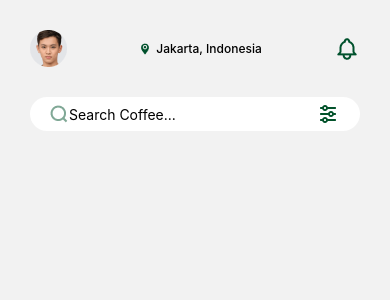
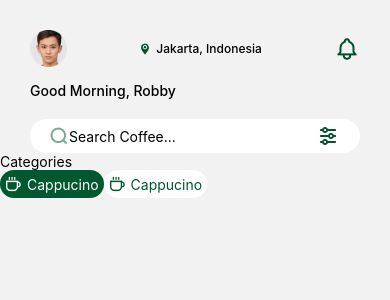
Before and after one commit to robbytrujillo/coffeshope, a React Native app: screen /Home in a window 390 px wide. Shown: the top 300 px of the page. Built offline with nearby package versions, Linux system fonts and the light colour scheme.

Commit message:
introduction cofeeshope | home page custom

```diff
--- a/src/assets/icon/index.js
+++ b/src/assets/icon/index.js
@@ -5,7 +5,8 @@ import Location from "./location.png";
 import Rate from "./rate.png";
 import FavoriteOn from "./favoriteon.png";
 import FavoriteOff from "./favoriteoff.png";
-import Coffe from "./coffe.png";
+import Coffee from "./coffee.png";
 import AddButton from "./add.png";
+import GreenCoffee from "./greencoffee.png";
 
-export { Notification, Search, Filter, Location, Rate, FavoriteOn, FavoriteOff, Coffe, AddButton };
+export { Notification, Search, Filter, Location, Rate, FavoriteOn, FavoriteOff, Coffee, GreenCoffee, AddButton };
--- a/src/pages/Home/index.js
+++ b/src/pages/Home/index.js
@@ -1,7 +1,7 @@
 import { StyleSheet, Text, View, Image, TouchableOpacity } from "react-native";
 import React from "react";
-import { Photoprofile, Location, Notification, Search, Filter } from "../../assets/";
-import { TextInput } from "react-native-gesture-handler";
+import { Photoprofile, Location, Notification, Search, Filter, Coffee, GreenCoffee } from "../../assets/";
+import { ScrollView, TextInput } from "react-native-gesture-handler";
 // import { TouchableOpacity } from "react-native-gesture-handler";
 
 const Home = () => {
@@ -22,17 +22,41 @@ const Home = () => {
       </View>
       {/* End TopMenu */}
 
+      <View style={{ marginHorizontal: 30, marginTop: 15 }}>
+        <Text style={{ fontWeight: 500, fontSize: 14 }}>Good Morning, Robby</Text>
+      </View>
       {/* Search */}
-      <View style={{ flexDirection: "row", backgroundColor: "white", marginHorizontal: 30, paddingHorizontal: 20, paddingVertical: 5, borderRadius: 30, justifyContent: "space-between", alignItems: "center", marginTop: 30 }}>
+      <View style={{ flexDirection: "row", backgroundColor: "white", marginHorizontal: 30, paddingHorizontal: 20, paddingVertical: 5, borderRadius: 30, justifyContent: "space-between", alignItems: "center", marginTop: 20 }}>
         <View style={{ flexDirection: "row", alignItems: "center" }}>
           <Image source={Search} />
-          <TextInput placeholder="Search Coffee..." style={{ marginLeft: '25'}}></TextInput>
+          <TextInput placeholder="Search Coffee..." style={{ marginLeft: "25" }}></TextInput>
         </View>
         <View>
           <Image source={Filter} />
         </View>
       </View>
       {/* End Search */}
+
+      <View>
+        <View>
+          <Text>Categories</Text>
+        </View>
+        <ScrollView horizontal={true}>
+          {/* menu */}
+          <TouchableOpacity activeOpacity={0.7} style={{ backgroundColor: "#00582F", paddingVertical: 5, paddingHorizontal: 5, flexDirection: "row", alignItems: "center", borderRadius: 30 }}>
+            <Image source={Coffee} />
+            <Text style={{ color: "white", marginLeft: 5 }}>Cappucino</Text>
+          </TouchableOpacity>
+          {/* end menu */}
+
+          {/* menu */}
+          <TouchableOpacity activeOpacity={0.7} style={{ backgroundColor: "white", paddingVertical: 5, paddingHorizontal: 5, flexDirection: "row", alignItems: "center", borderRadius: 30, elevation: 2, shadowColor: "black" }}>
+            <Image source={ GreenCoffee } />
+            <Text style={{ color: "#00582F", marginLeft: 5 }}>Cappucino</Text>
+          </TouchableOpacity>
+          {/* end menu */}
+        </ScrollView>
+      </View>
     </View>
   );
 };
```
Also changed, not shown: src/assets/icon/coffee.png (renamed from src/assets/icon/coffe.png), src/assets/icon/greencoffee.png (added).
